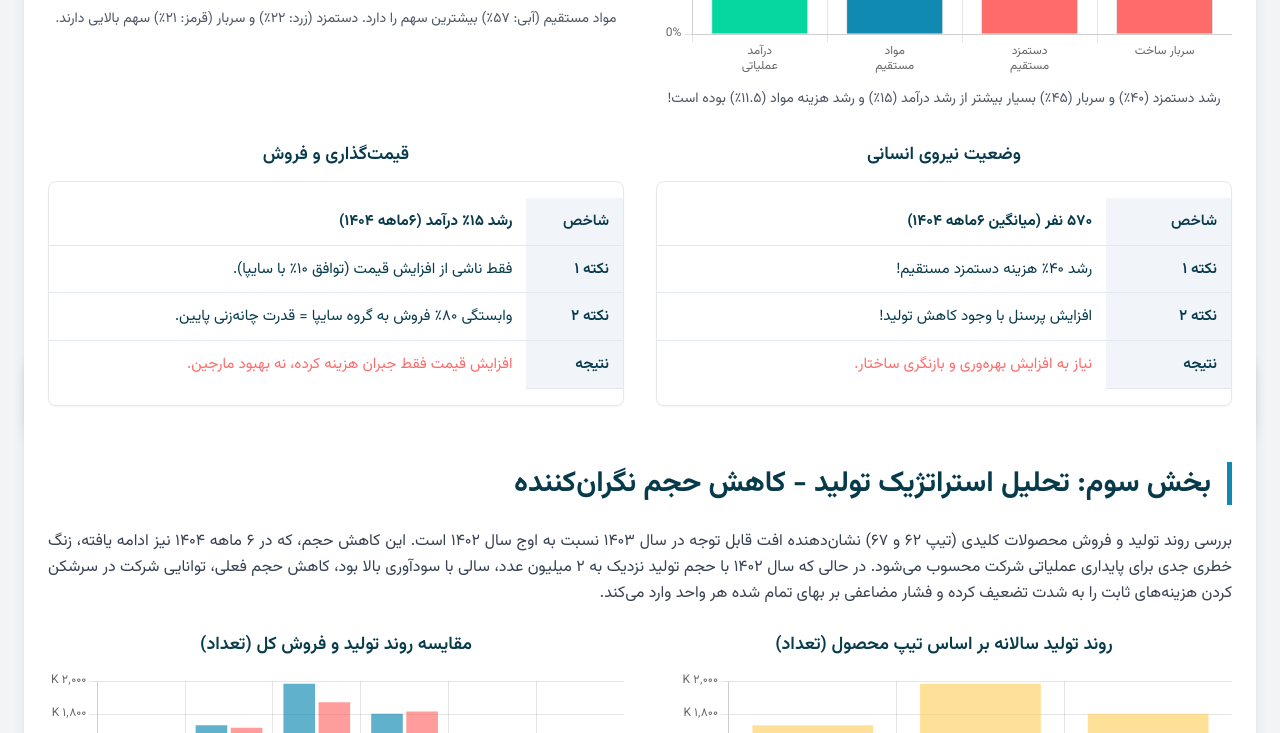
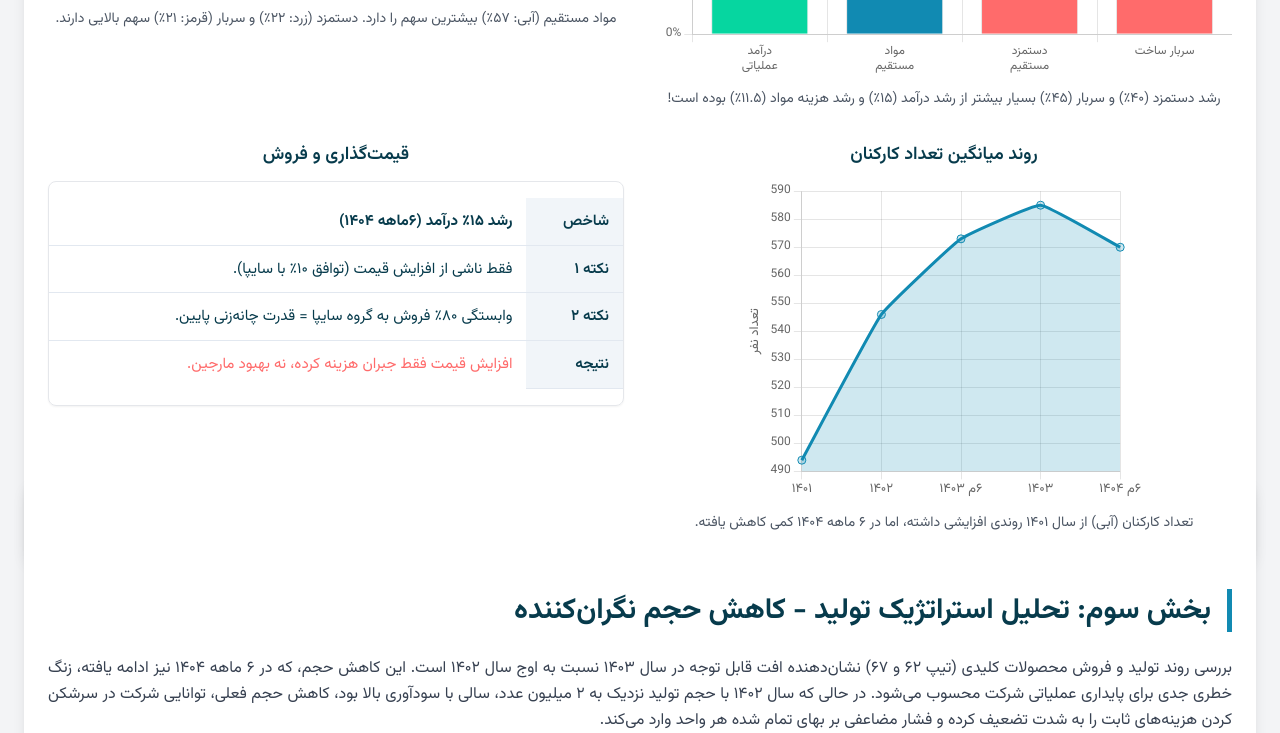
Before and after one commit to amiretasi/Khekomak, a plain HTML site: page index.html in a window 1280 px wide. Shown: the part 2509-3242 px from the top of the page. Drawn offline with nearby package versions, Linux system fonts and the light colour scheme.

Commit message:
index.html

```diff
--- a/index.html
+++ b/index.html
@@ -177,30 +177,22 @@
           <section id="operational_analysis" class="mb-8 bg-white p-6 rounded-lg shadow-lg pt-28 -mt-28">
               <h2 class="section-title mb-6">بخش دوم: تحلیل ریشه‌های بحران عملیاتی</h2>
               <div class="grid grid-cols-1 lg:grid-cols-2 gap-8 items-start">
-                    <div class="animate-on-scroll fade-in-up">
+                    <div class="animate-on-scroll fade-in-up order-2 lg:order-1">
                        <h3 class="text-lg font-semibold mb-3 text-center">مقایسه رشد هزینه‌ها و درآمد (۶ماهه ۱۴۰۴ به ۱۴۰۳)</h3>
                         <div class="chart-container"><canvas id="costRevenueGrowthChart"></canvas></div>
                         <p class="text-sm text-gray-600 mt-3 text-center">رشد دستمزد (۴۰٪) و سربار (۴۵٪) بسیار بیشتر از رشد درآمد (۱۵٪) و رشد هزینه مواد (۱۱.۵٪) بوده است!</p>
                    </div>
-                   <div class="animate-on-scroll fade-in">
+                   <div class="animate-on-scroll fade-in order-1 lg:order-2">
                         <h3 class="text-lg font-semibold mb-3 text-center">ترکیب بهای تمام شده ساخت (۶ماهه ۱۴۰۴)</h3>
                         <div class="small-chart-container"><canvas id="cogsBreakdownChart"></canvas></div>
                         <p class="text-sm text-gray-600 mt-3 text-center">مواد مستقیم (آبی: ۵۷٪) بیشترین سهم را دارد. دستمزد (زرد: ۲۲٪) و سربار (قرمز: ۲۱٪) سهم بالایی دارند.</p>
                    </div>
-                   <div class="animate-on-scroll slide-in-right">
-                       <h3 class="text-lg font-semibold mb-3 text-center">وضعیت نیروی انسانی</h3>
-                         <div class="overflow-x-auto shadow-sm rounded-lg border border-gray-200">
-                             <table>
-                                 <tbody>
-                                     <tr><th>شاخص</th><td class="font-bold">۵۷۰ نفر (میانگین ۶ماهه ۱۴۰۴)</td></tr>
-                                     <tr><th>نکته ۱</th><td>رشد ۴۰٪ هزینه دستمزد مستقیم!</td></tr>
-                                     <tr><th>نکته ۲</th><td>افزایش پرسنل با وجود کاهش تولید!</td></tr>
-                                     <tr><th>نتیجه</th><td class="danger-text">نیاز به افزایش بهره‌وری و بازنگری ساختار.</td></tr>
-                                 </tbody>
-                             </table>
-                         </div>
-                   </div>
-                    <div class="animate-on-scroll slide-in-right" style="transition-delay: 100ms;">
+                     <div class="animate-on-scroll slide-in-right order-3">
+                        <h3 class="text-lg font-semibold mb-3 text-center">روند میانگین تعداد کارکنان</h3>
+                        <div class="small-chart-container"><canvas id="employeeTrendChart"></canvas></div>
+                        <p class="text-sm text-gray-600 mt-3 text-center">تعداد کارکنان (آبی) از سال ۱۴۰۱ روندی افزایشی داشته، اما در ۶ ماهه ۱۴۰۴ کمی کاهش یافته.</p>
+                    </div>
+                    <div class="animate-on-scroll slide-in-right order-4 lg:order-4" style="transition-delay: 100ms;">
                         <h3 class="text-lg font-semibold mb-3 text-center">قیمت‌گذاری و فروش</h3>
                           <div class="overflow-x-auto shadow-sm rounded-lg border border-gray-200">
                               <table>
@@ -487,29 +479,27 @@
          document.addEventListener('DOMContentLoaded', function () {
             // Safe Chart.js Defaults Initialization
              if (typeof Chart !== 'undefined' && Chart.defaults) {
-                Chart.defaults.font = Chart.defaults.font || {}; // Ensure font object exists
+                Chart.defaults.font = Chart.defaults.font || {};
                 Chart.defaults.font.family = 'Vazirmatn';
-                Chart.defaults.font.size = 13; // Increased Base chart font size
+                Chart.defaults.font.size = 13;
 
-                Chart.defaults.plugins = Chart.defaults.plugins || {}; // Ensure plugins object exists
+                Chart.defaults.plugins = Chart.defaults.plugins || {};
 
-                Chart.defaults.plugins.tooltip = Chart.defaults.plugins.tooltip || {}; // Ensure tooltip object exists
+                Chart.defaults.plugins.tooltip = Chart.defaults.plugins.tooltip || {};
                 Chart.defaults.plugins.tooltip.rtl = true;
                 Chart.defaults.plugins.tooltip.textDirection = 'rtl';
-                Chart.defaults.plugins.tooltip.titleFont = Chart.defaults.plugins.tooltip.titleFont || {}; // Ensure titleFont object exists
-                Chart.defaults.plugins.tooltip.bodyFont = Chart.defaults.plugins.tooltip.bodyFont || {}; // Ensure bodyFont object exists
-                Chart.defaults.plugins.tooltip.titleFont.size = 14; // Tooltip title
-                Chart.defaults.plugins.tooltip.bodyFont.size = 13; // Tooltip body
+                Chart.defaults.plugins.tooltip.titleFont = Chart.defaults.plugins.tooltip.titleFont || {};
+                Chart.defaults.plugins.tooltip.bodyFont = Chart.defaults.plugins.tooltip.bodyFont || {};
+                Chart.defaults.plugins.tooltip.titleFont.size = 14;
+                Chart.defaults.plugins.tooltip.bodyFont.size = 13;
 
-
-                Chart.defaults.plugins.legend = Chart.defaults.plugins.legend || {}; // Ensure legend object exists
+                Chart.defaults.plugins.legend = Chart.defaults.plugins.legend || {};
                 Chart.defaults.plugins.legend.rtl = true;
                 Chart.defaults.plugins.legend.textDirection = 'rtl';
-                Chart.defaults.plugins.legend.labels = Chart.defaults.plugins.legend.labels || {}; // Ensure labels object exists
-                Chart.defaults.plugins.legend.labels.font = Chart.defaults.plugins.legend.labels.font || {}; // Ensure font object exists
-                Chart.defaults.plugins.legend.labels.font.size = 12; // Increased Legend font size
+                Chart.defaults.plugins.legend.labels = Chart.defaults.plugins.legend.labels || {};
+                Chart.defaults.plugins.legend.labels.font = Chart.defaults.plugins.legend.labels.font || {};
+                Chart.defaults.plugins.legend.labels.font.size = 12;
             }
-
 
              const wrapLabel = (label, maxWidth = 16) => {
                  if (typeof label !== 'string' || label.length <= maxWidth) { return label; }
@@ -521,7 +511,6 @@
                      else { lines.push(currentLine); currentLine = word.length <= maxWidth ? word : word.substring(0, maxWidth) + '...'; }
                  });
                  if (currentLine) lines.push(currentLine);
-                 // Flatten the array if it contains nested arrays, then join
                  const flatLines = lines.flat();
                  return flatLines.length === 1 ? flatLines[0] : flatLines.map(line => line.length > maxWidth ? line.substring(0, maxWidth) + '...' : line);
              };
@@ -570,6 +559,7 @@
                 cogsBreakdownChart: { type: 'doughnut', data: { labels: ['مواد مستقیم', 'دستمزد مستقیم', 'سربار ساخت'], datasets: [{ data: [4478064, 1714068, 1615798], backgroundColor: [colorPrimary, colorAccent, colorDanger], hoverOffset: 4 }] }, options: { responsive: true, maintainAspectRatio: false, plugins: { legend: { position: 'bottom', labels: { font: { size: legendFontSize } } }, tooltip: { callbacks: percentageTooltipCallbacks, bodyFont: { size: tooltipBodyFontSize }, titleFont: { size: tooltipTitleFontSize }} } } },
                 costRevenueGrowthChart: { type: 'bar', data: { labels: [wrapLabel('درآمد عملیاتی',10), wrapLabel('مواد مستقیم',10), wrapLabel('دستمزد مستقیم',10), wrapLabel('سربار ساخت',10)], datasets: [{ label: '% رشد (۶ماهه ۱۴۰۴ به ۱۴۰۳)', data: [15.3, 11.5, 40.4, 45.0], backgroundColor: [colorSecondary, colorPrimary, colorDanger, colorDanger], borderWidth: 1 }] }, options: { responsive: true, maintainAspectRatio: false, scales: { y: { beginAtZero: true, ticks: { callback: v => v + '%', font: { size: tickFontSize } } }, x: { ticks: { font: { size: tickFontSize } } } }, plugins: { legend: { display: false }, tooltip: { callbacks: percentageOnlyTooltipCallbacks, bodyFont: { size: tooltipBodyFontSize }, titleFont: { size: tooltipTitleFontSize }} } } },
                 productionByTypeAnnualChart: { type: 'bar', data: { labels: ['۱۴۰۱', '۱۴۰۲', '۱۴۰۳'], datasets: [ { label: 'تیپ ۶۲', data: [1018447, 1144708, 998690], backgroundColor: colorPrimary + 'AA', borderColor: colorPrimary }, { label: 'تیپ ۶۷', data: [713259, 839236, 802373], backgroundColor: colorAccent + 'AA', borderColor: colorAccent } ] }, options: { responsive: true, maintainAspectRatio: false, indexAxis: 'x', scales: { y: { beginAtZero: true, stacked: true, title: {display: true, text: 'تعداد', font: {size: axisTitleFontSize}}, ticks: { font: { size: tickFontSize }, callback: v => (v/1000).toLocaleString('fa-IR', { maximumFractionDigits: 0 }) + ' K' } }, x: { stacked: true, ticks: { font: { size: tickFontSize+1 } } } }, plugins: { legend: { position: 'bottom', labels: { font: { size: legendFontSize } } }, tooltip: { callbacks: standardTooltipCallbacks, bodyFont: { size: tooltipBodyFontSize }, titleFont: { size: tooltipTitleFontSize }} } } },
+                employeeTrendChart: { type: 'line', data: { labels: ['۱۴۰۱', '۱۴۰۲', wrapLabel('۶م ۱۴۰۳', 10), '۱۴۰۳', wrapLabel('۶م ۱۴۰۴', 10)], datasets: [{ label: 'میانگین تعداد کارکنان', data: [494, 546, 573, 585, 570], borderColor: colorPrimary, backgroundColor: colorPrimary + '33', fill: true, tension: 0.1, pointRadius: 4 }] }, options: { responsive: true, maintainAspectRatio: false, scales: { y: { beginAtZero: false, title: {display: true, text: 'تعداد نفر', font: {size: axisTitleFontSize}}, ticks: { font: { size: tickFontSize } } }, x: { ticks: { font: { size: tickFontSize+1 } } } }, plugins: { legend: { display: false }, tooltip: { callbacks: standardTooltipCallbacks, bodyFont: { size: tooltipBodyFontSize }, titleFont: { size: tooltipTitleFontSize }} } } },
                 cfoTrendChart: { type: 'bar', data: { labels: ['۱۴۰۰', '۱۴۰۱', '۱۴۰۲', '۱۴۰۳', wrapLabel('۶م ۱۴۰۳', 10), wrapLabel('۶م ۱۴۰۴', 10)], datasets: [{ label: 'جریان نقد عملیاتی', data: [170, -19.5, 110.7, 284.2, -28.9, -104.1], backgroundColor: (context) => context.raw >= 0 ? colorSecondary : colorDanger, borderColor: (context) => context.raw >= 0 ? colorSecondary : colorDanger, borderWidth: 1 }] }, options: { responsive: true, maintainAspectRatio: false, scales: { y: { title: {display: true, text: 'میلیارد ریال', font: {size: axisTitleFontSize}}, ticks: { font: { size: tickFontSize } } }, x: { ticks: { font: { size: tickFontSize+1 } } } }, plugins: { legend: { display: false }, tooltip: { callbacks: standardTooltipCallbacks, bodyFont: { size: tooltipBodyFontSize }, titleFont: { size: tooltipTitleFontSize }} } } },
                  liquidityRatiosChart: { type: 'bar', data: { labels: [wrapLabel('نسبت جاری', 10), wrapLabel('نسبت آنی', 10)], datasets: [{ label: 'مقدار نسبت', data: [1.14, 0.79], backgroundColor: [colorPrimary + 'AA', colorDanger + 'AA'], borderColor: [colorPrimary, colorDanger], borderWidth: 1 }] }, options: { responsive: true, maintainAspectRatio: false, indexAxis: 'y', scales: { x: { beginAtZero: true, suggestedMax: 1.5, ticks: { font: { size: tickFontSize } } }, y: { ticks: { font: { size: tickFontSize+1 } } } }, plugins: { legend: { display: false }, tooltip: { callbacks: standardTooltipCallbacks, bodyFont: { size: tooltipBodyFontSize }, titleFont: { size: tooltipTitleFontSize }} } } },
                  debtCompositionChart: { type: 'doughnut', data: { labels: ['بدهی‌های جاری', 'بدهی‌های غیرجاری'], datasets: [{ label: 'ترکیب بدهی‌ها', data: [10086071, 1305542], backgroundColor: [colorDanger, colorAccent], hoverOffset: 4 }] }, options: { responsive: true, maintainAspectRatio: false, plugins: { legend: { position: 'bottom', labels: { font: { size: legendFontSize } } }, tooltip: { callbacks: percentageTooltipCallbacks, bodyFont: { size: tooltipBodyFontSize }, titleFont: { size: tooltipTitleFontSize }} } } },
@@ -593,12 +583,24 @@
                                   new Chart(canvasElement.getContext('2d'), chartConfigs[canvasId]);
                               }
                              observer.unobserve(entry.target);
+                         } else if (canvasElement && !chartConfigs[canvasId]) {
+                             console.warn(`Chart config not found for canvas ID: ${canvasId}`);
+                             observer.unobserve(entry.target);
+                         } else if (!canvasElement) {
+                              console.warn(`Canvas element not found for ID: ${canvasId}`);
+                              observer.unobserve(entry.target); // Stop observing if element not found
                          }
                      }
                  });
              }, { threshold: 0.4 });
 
-             document.querySelectorAll('canvas').forEach(canvas => { chartObserver.observe(canvas); });
+             document.querySelectorAll('canvas').forEach(canvas => {
+                 if (canvas.id) { // Only observe canvases with IDs
+                    chartObserver.observe(canvas);
+                 } else {
+                     console.warn('Found a canvas element without an ID. Skipping observation.');
+                 }
+             });
          });
      </script>
 </body>
```
